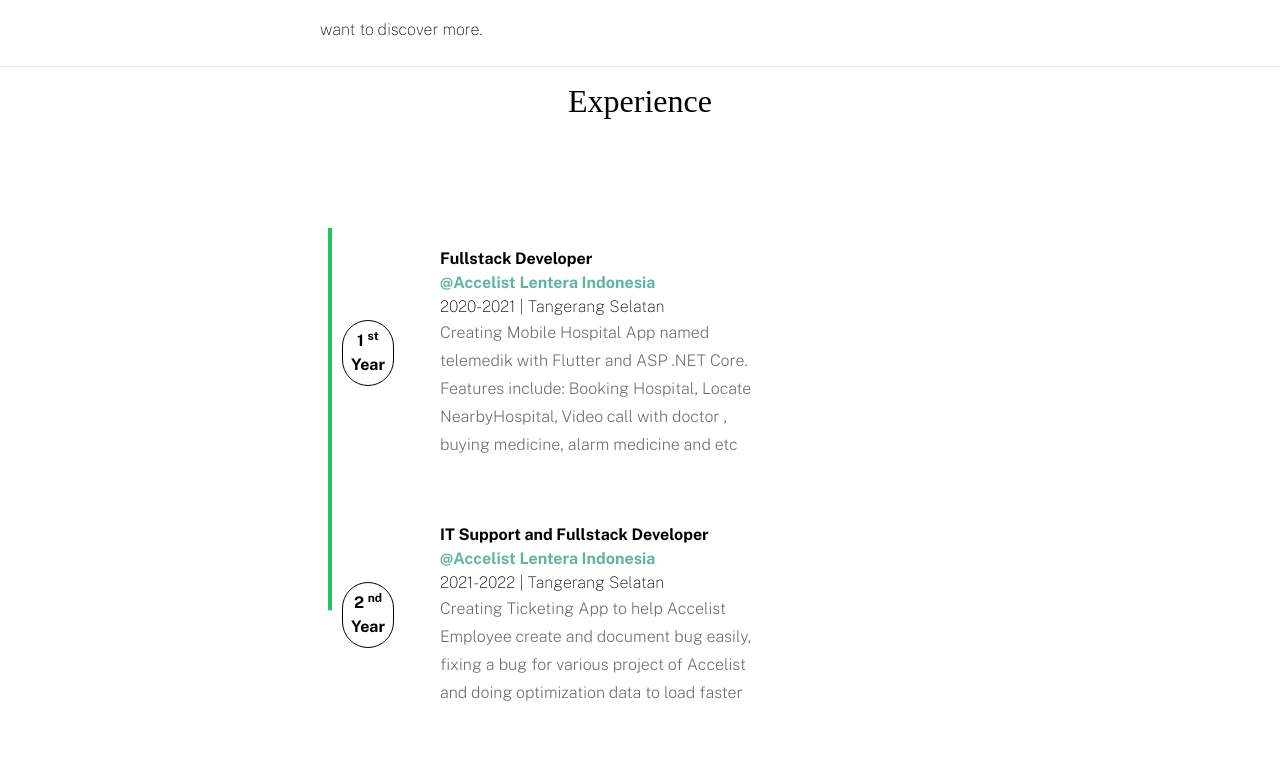
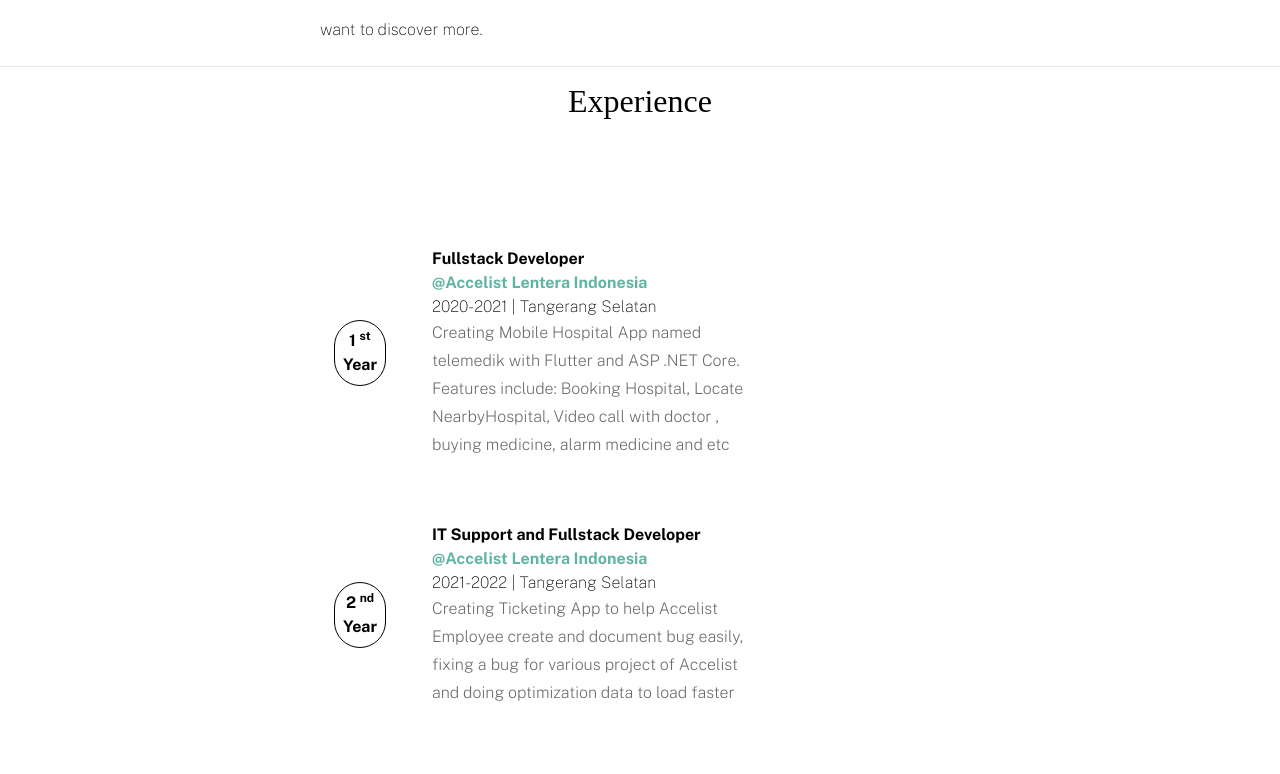
Before and after one commit to vincenthartanto/vincenthartanto.github.io, a Next.js app: page / in a window 1280 px wide. Shown: the part 1120-1894 px from the top of the page. Built offline with nearby package versions, Linux system fonts and the light colour scheme; a web font is replaced by a local one.

Commit message:
Deleting experience year

```diff
--- a/Components/Experience.js
+++ b/Components/Experience.js
@@ -6,13 +6,6 @@ import useWindow from "@/Hooks/useWindow";
 export default function Experience() {
   const ref = useRef(null);
   const width = useWindow();
-  const { scrollYProgress } = useScroll({
-    target: ref,
-  });
-
-  const mobile = useScroll({
-    target: ref,
-  });
 
   return (
     <div className="p-4 border-b space-y-4   overflow-hidden h-full">
@@ -21,15 +14,6 @@ export default function Experience() {
         ref={ref}
         className="flex justify-around items-center relative space-x-4"
       >
-        <motion.div
-          style={{
-            scaleY: scrollYProgress,
-          }}
-          className=" origin-top w-[4px] bg-green-500 absolute -left-0 md:left-[25%] h-[80%]  mt-4"
-        >
-          {" "}
-        </motion.div>
-        {console.log(scrollYProgress)}
         <div className="md:flex md:flex-col md:p-20 h-full md:items-center justify-center ">
           <div className="flex md:w-[50vw] items-center relative">
             <LineYear year={"1"} sup={"st"}></LineYear>
```
